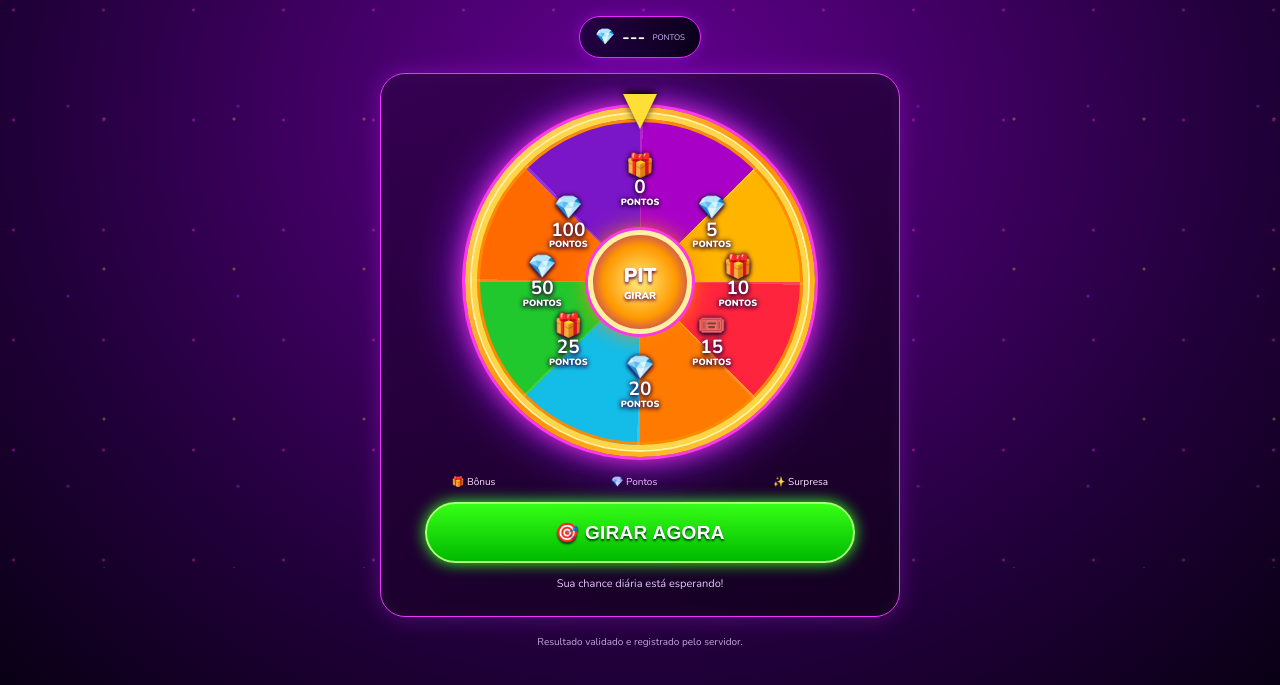
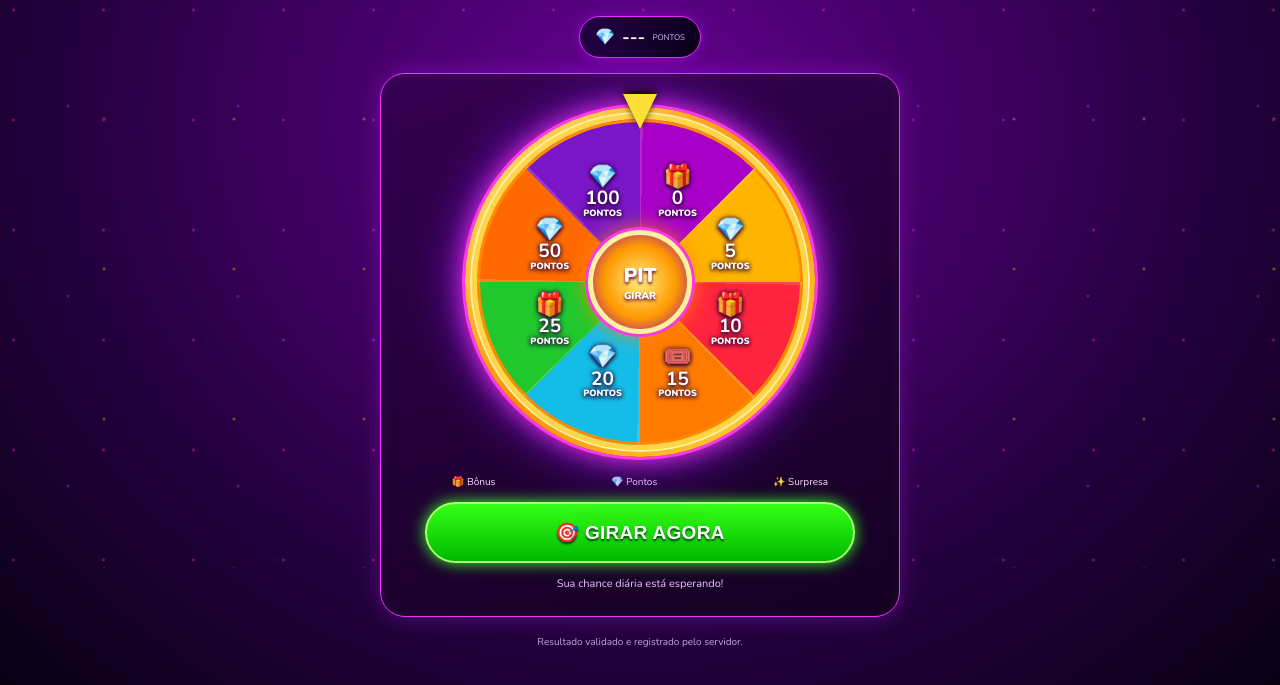
Before and after one commit to izael2022/PIT-PREMIOS, a plain HTML site: page miniapps/roleta.html in a window 1280 px wide. Shown: the part 232-917 px from the top of the page. Drawn offline with nearby package versions, Linux system fonts and the light colour scheme.

Commit message:
Corrige alinhamento dos prêmios na roleta

```diff
--- a/miniapps/roleta.html
+++ b/miniapps/roleta.html
@@ -6,7 +6,7 @@
 <meta name="viewport" content="width=device-width,initial-scale=1,viewport-fit=cover">
 <meta name="theme-color" content="#24003d">
 <title>Roleta Especial • PIT PRÊMIOS</title>
-<link rel="stylesheet" href="assets/style.css?v=5">
+<link rel="stylesheet" href="assets/style.css?v=6">
 
 <style>
 .wheel-page .wheel-wrap {
@@ -55,14 +55,14 @@
   position: absolute;
   z-index: 6;
 }
-.wheel-page .prize-label-0 {left:50%;top:19%}
-.wheel-page .prize-label-5 {left:72%;top:32%}
-.wheel-page .prize-label-10 {left:80%;top:50%}
-.wheel-page .prize-label-15 {left:72%;top:68%}
-.wheel-page .prize-label-20 {left:50%;top:81%}
-.wheel-page .prize-label-25 {left:28%;top:68%}
-.wheel-page .prize-label-50 {left:20%;top:50%}
-.wheel-page .prize-label-100 {left:28%;top:32%}
+.wheel-page .prize-label-0 {left:61.5%;top:22.3%}
+.wheel-page .prize-label-5 {left:77.7%;top:38.5%}
+.wheel-page .prize-label-10 {left:77.7%;top:61.5%}
+.wheel-page .prize-label-15 {left:61.5%;top:77.7%}
+.wheel-page .prize-label-20 {left:38.5%;top:77.7%}
+.wheel-page .prize-label-25 {left:22.3%;top:61.5%}
+.wheel-page .prize-label-50 {left:22.3%;top:38.5%}
+.wheel-page .prize-label-100 {left:38.5%;top:22.3%}
 
 .wheel-page .wheel-panel {
   padding-bottom: 18px;
@@ -146,6 +146,6 @@ PIT<br><small>GIRAR</small>
 <script src="https://telegram.org/js/telegram-web-app.js"></script>
 <script src="assets/config.js"></script>
 <script src="assets/app.js"></script>
-<script src="assets/wheel.js?v=5"></script>
+<script src="assets/wheel.js?v=6"></script>
 </body>
 </html>
```
